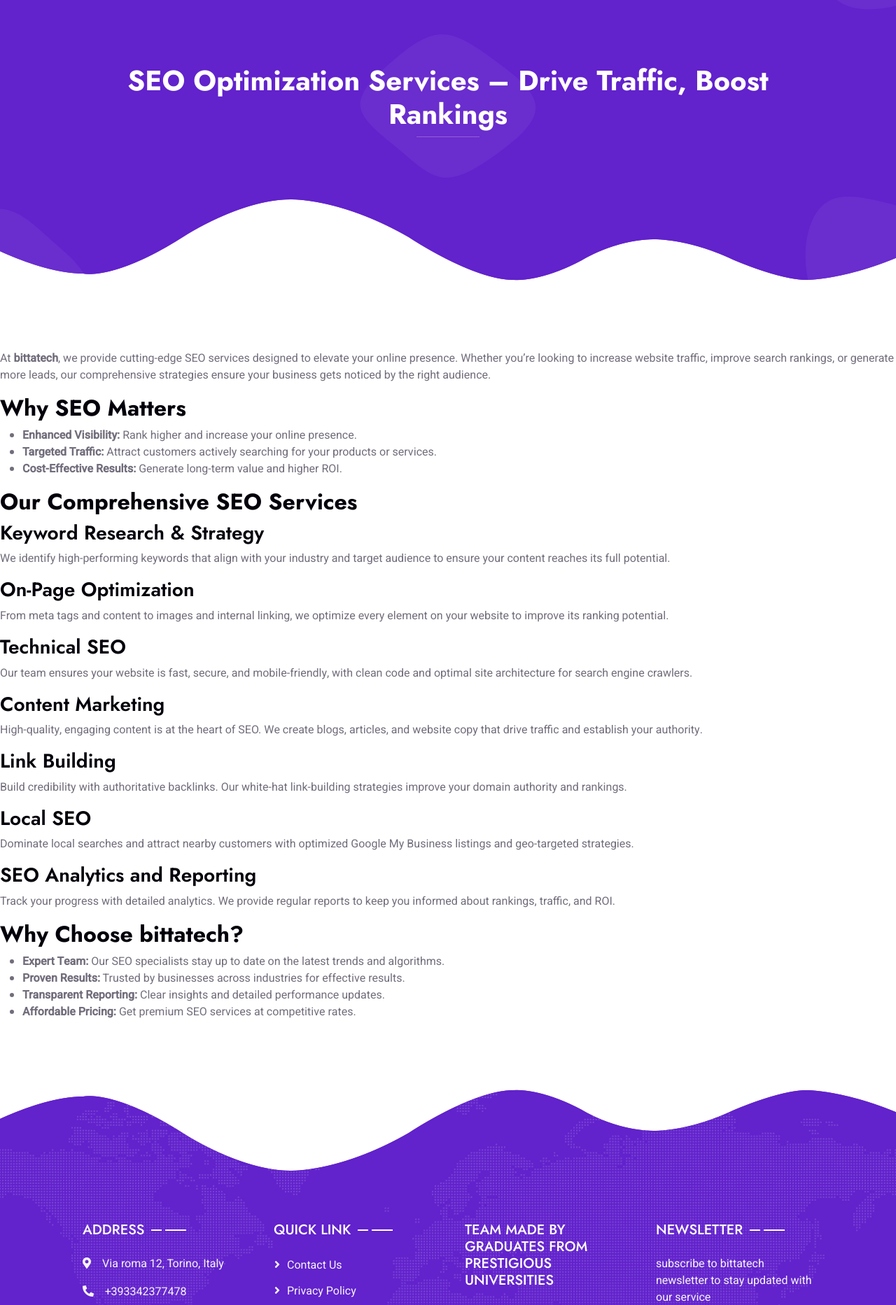
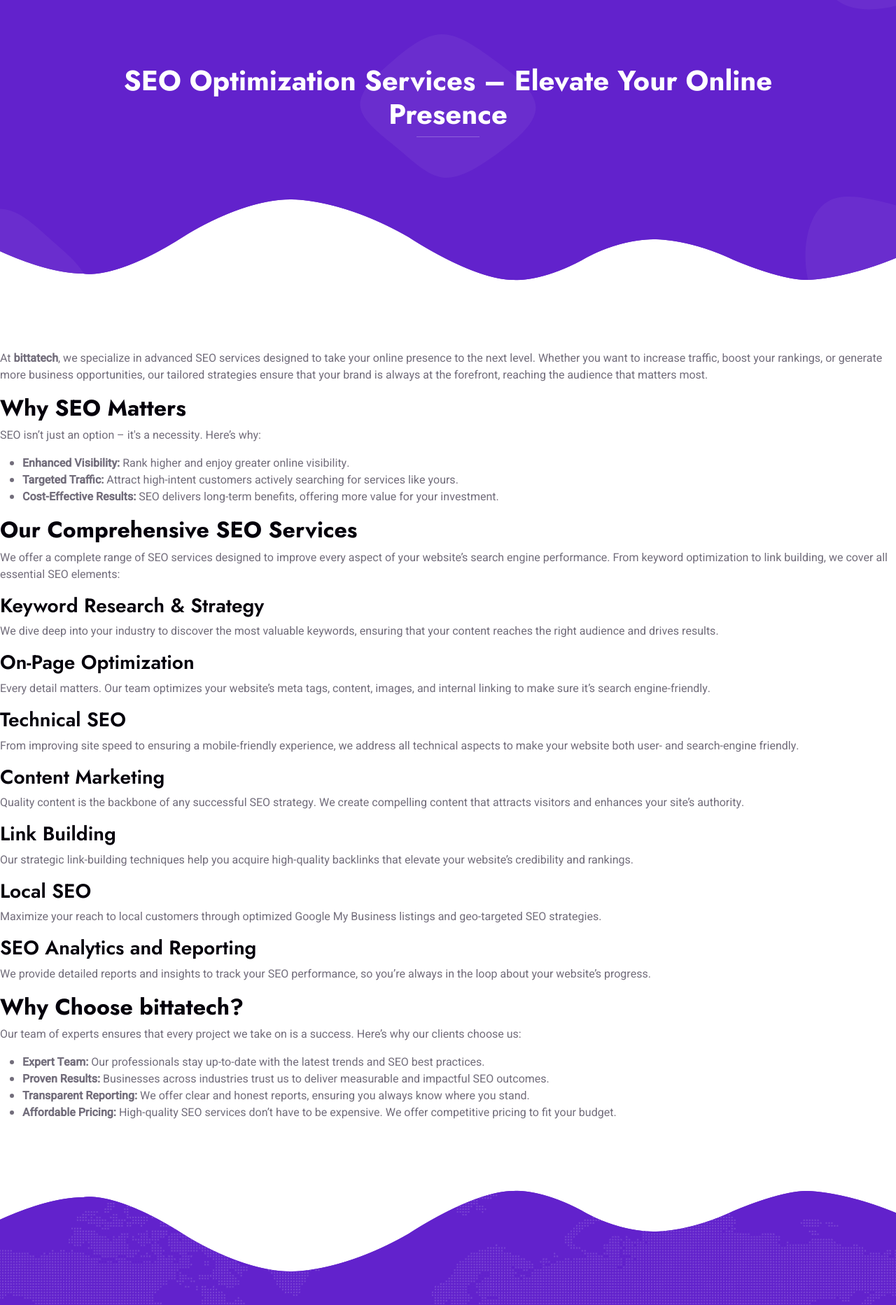
Before and after one commit to BitwodedSeleshiDemissie/bittatech, a Flask app: page /seo-optimization in a window 1280 px wide. Shown: the part 101-1966 px from the top of the page at 70% size. Run offline with Flask 3, Linux system fonts and the light colour scheme; some libraries are stand-ins or nearby versions.

Commit message:
seo page

```diff
--- a/templates/seo_optimization.html
+++ b/templates/seo_optimization.html
@@ -31,8 +31,10 @@
     <!-- Template Stylesheet -->
     <link href="{{ url_for('static', filename='css/style.css') }}" rel="stylesheet">
 </head>
+
 <body>
     <div class="container-xxl bg-white p-0">
+
         <!-- Spinner Start -->
         <div id="spinner" class="show bg-white position-fixed translate-middle w-100 vh-100 top-50 start-50 d-flex align-items-center justify-content-center">
             <div class="spinner-grow text-primary" style="width: 3rem; height: 3rem;" role="status">
@@ -66,7 +68,7 @@
                 <div class="container my-5 py-5 px-lg-5">
                     <div class="row g-5 py-5">
                         <div class="col-12 text-center">
-                            <h1 class="text-white animated slideInDown">SEO Optimization Services – Drive Traffic, Boost Rankings</h1>
+                            <h1 class="text-white animated slideInDown">SEO Optimization Services – Elevate Your Online Presence</h1>
                             <hr class="bg-white mx-auto mt-0" style="width: 90px;">
                         </div>
                     </div>
@@ -76,63 +78,66 @@
         <!-- Navbar & Hero End -->
 
         <section class="intro">
-            <p>At <strong>bittatech</strong>, we provide cutting-edge SEO services designed to elevate your online presence. Whether you’re looking to increase website traffic, improve search rankings, or generate more leads, our comprehensive strategies ensure your business gets noticed by the right audience.</p>
+            <p>At <strong>bittatech</strong>, we specialize in advanced SEO services designed to take your online presence to the next level. Whether you want to increase traffic, boost your rankings, or generate more business opportunities, our tailored strategies ensure that your brand is always at the forefront, reaching the audience that matters most.</p>
         </section>
 
         <section id="why-seo-matters">
             <h2>Why SEO Matters</h2>
+            <p>SEO isn’t just an option – it's a necessity. Here’s why:</p>
             <ul>
-                <li><strong>Enhanced Visibility:</strong> Rank higher and increase your online presence.</li>
-                <li><strong>Targeted Traffic:</strong> Attract customers actively searching for your products or services.</li>
-                <li><strong>Cost-Effective Results:</strong> Generate long-term value and higher ROI.</li>
+                <li><strong>Enhanced Visibility:</strong> Rank higher and enjoy greater online visibility.</li>
+                <li><strong>Targeted Traffic:</strong> Attract high-intent customers actively searching for services like yours.</li>
+                <li><strong>Cost-Effective Results:</strong> SEO delivers long-term benefits, offering more value for your investment.</li>
             </ul>
         </section>
 
         <section id="our-services">
             <h2>Our Comprehensive SEO Services</h2>
+            <p>We offer a complete range of SEO services designed to improve every aspect of your website’s search engine performance. From keyword optimization to link building, we cover all essential SEO elements:</p>
             <article>
                 <h3>Keyword Research & Strategy</h3>
-                <p>We identify high-performing keywords that align with your industry and target audience to ensure your content reaches its full potential.</p>
+                <p>We dive deep into your industry to discover the most valuable keywords, ensuring that your content reaches the right audience and drives results.</p>
             </article>
 
             <article>
                 <h3>On-Page Optimization</h3>
-                <p>From meta tags and content to images and internal linking, we optimize every element on your website to improve its ranking potential.</p>
+                <p>Every detail matters. Our team optimizes your website’s meta tags, content, images, and internal linking to make sure it’s search engine-friendly.</p>
             </article>
 
             <article>
                 <h3>Technical SEO</h3>
-                <p>Our team ensures your website is fast, secure, and mobile-friendly, with clean code and optimal site architecture for search engine crawlers.</p>
+                <p>From improving site speed to ensuring a mobile-friendly experience, we address all technical aspects to make your website both user- and search-engine friendly.</p>
             </article>
 
             <article>
                 <h3>Content Marketing</h3>
-                <p>High-quality, engaging content is at the heart of SEO. We create blogs, articles, and website copy that drive traffic and establish your authority.</p>
+                <p>Quality content is the backbone of any successful SEO strategy. We create compelling content that attracts visitors and enhances your site’s authority.</p>
             </article>
 
             <article>
                 <h3>Link Building</h3>
-                <p>Build credibility with authoritative backlinks. Our white-hat link-building strategies improve your domain authority and rankings.</p>
+                <p>Our strategic link-building techniques help you acquire high-quality backlinks that elevate your website’s credibility and rankings.</p>
             </article>
 
             <article>
                 <h3>Local SEO</h3>
-                <p>Dominate local searches and attract nearby customers with optimized Google My Business listings and geo-targeted strategies.</p>
+                <p>Maximize your reach to local customers through optimized Google My Business listings and geo-targeted SEO strategies.</p>
             </article>
 
             <article>
                 <h3>SEO Analytics and Reporting</h3>
-                <p>Track your progress with detailed analytics. We provide regular reports to keep you informed about rankings, traffic, and ROI.</p>
+                <p>We provide detailed reports and insights to track your SEO performance, so you’re always in the loop about your website’s progress.</p>
             </article>
         </section>
 
         <section id="why-choose-us">
             <h2>Why Choose bittatech?</h2>
+            <p>Our team of experts ensures that every project we take on is a success. Here’s why our clients choose us:</p>
             <ul>
-                <li><strong>Expert Team:</strong> Our SEO specialists stay up to date on the latest trends and algorithms.</li>
-                <li><strong>Proven Results:</strong> Trusted by businesses across industries for effective results.</li>
-                <li><strong>Transparent Reporting:</strong> Clear insights and detailed performance updates.</li>
-                <li><strong>Affordable Pricing:</strong> Get premium SEO services at competitive rates.</li>
+                <li><strong>Expert Team:</strong> Our professionals stay up-to-date with the latest trends and SEO best practices.</li>
+                <li><strong>Proven Results:</strong> Businesses across industries trust us to deliver measurable and impactful SEO outcomes.</li>
+                <li><strong>Transparent Reporting:</strong> We offer clear and honest reports, ensuring you always know where you stand.</li>
+                <li><strong>Affordable Pricing:</strong> High-quality SEO services don’t have to be expensive. We offer competitive pricing to fit your budget.</li>
             </ul>
         </section>
     <div class="container-fluid bg-primary text-light footer wow fadeIn" data-wow-delay="0.1s">
```
